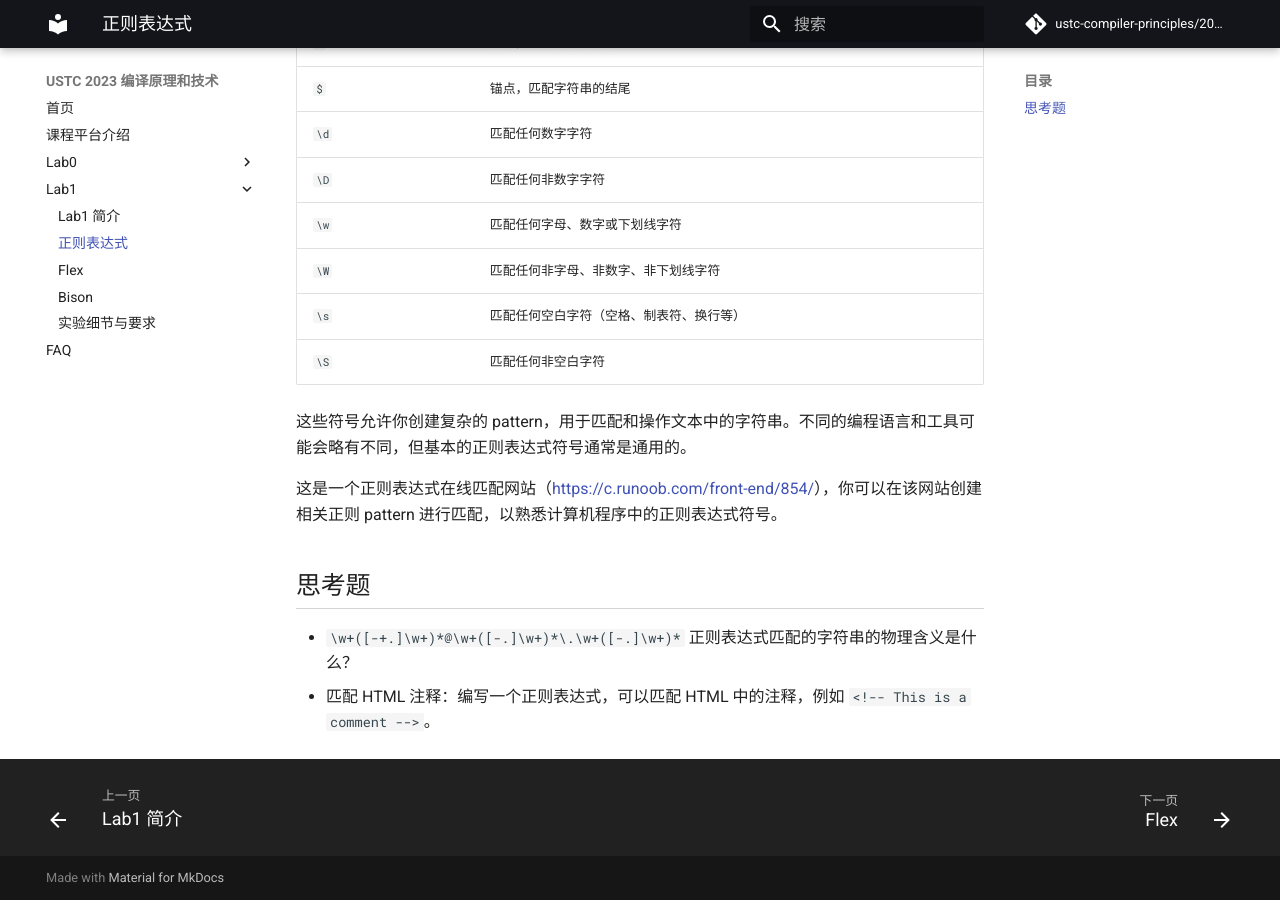
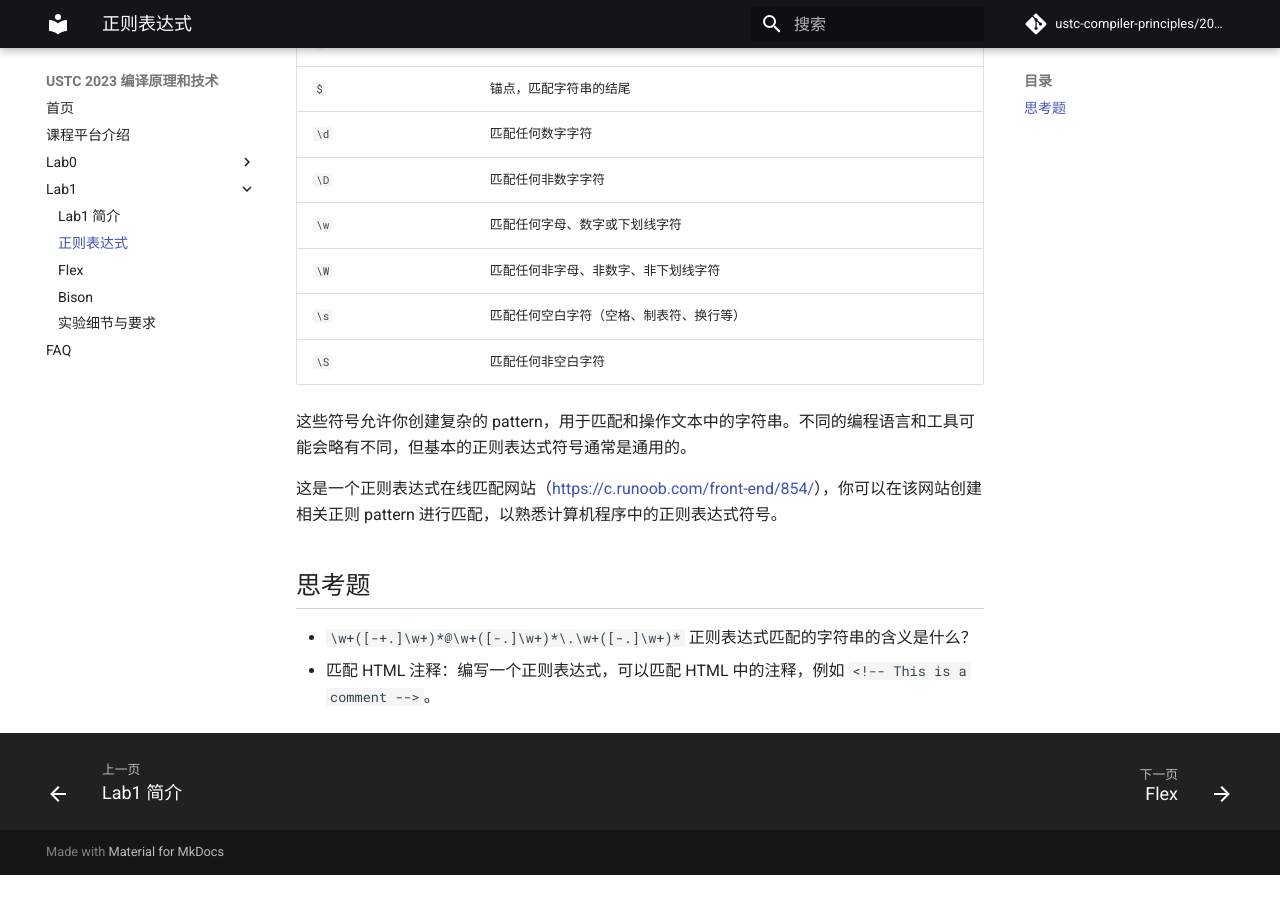
Before and after one commit to ustc-compiler-principles/2023, an MkDocs documentation site: the page built from docs/lab1/正则表达式.md, in a window 1280 px wide and 900 px high, scrolled down 859 px. Built offline with MkDocs 1.6.1 and Material for MkDocs 9.7.7, drawn with Linux system fonts in a browser that asks for light colours; comment, search, counter and statistics services are not loaded; after the commit the page ends 1734 px from its top, so only the background shows below that.

Commit message:
Update 正则表达式.md

```diff
--- a/docs/lab1/正则表达式.md
+++ b/docs/lab1/正则表达式.md
@@ -37,5 +37,5 @@
 
 ## 思考题
 
-- `\w+([-+.]\w+)*@\w+([-.]\w+)*\.\w+([-.]\w+)*` 正则表达式匹配的字符串的物理含义是什么？
+- `\w+([-+.]\w+)*@\w+([-.]\w+)*\.\w+([-.]\w+)*` 正则表达式匹配的字符串的含义是什么？
 - 匹配 HTML 注释：编写一个正则表达式，可以匹配 HTML 中的注释，例如 `<!-- This is a comment -->`。
```
